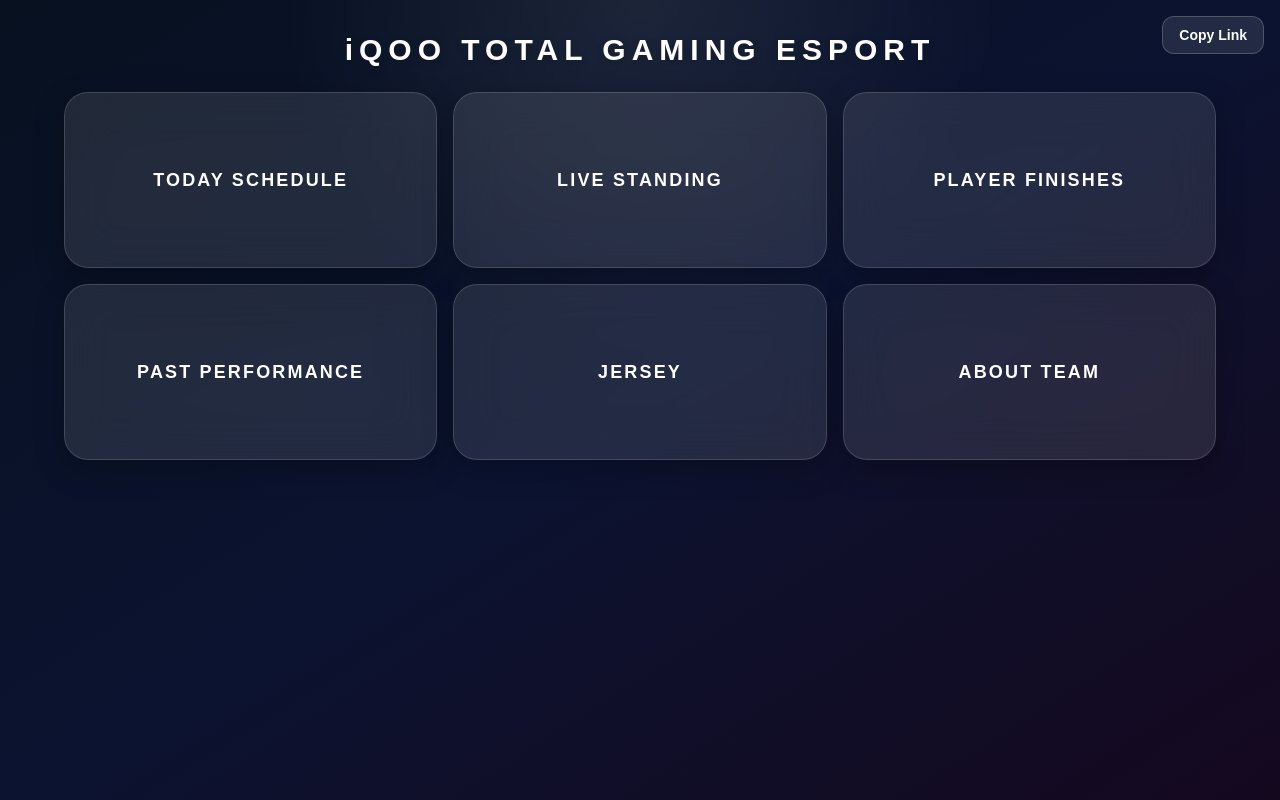
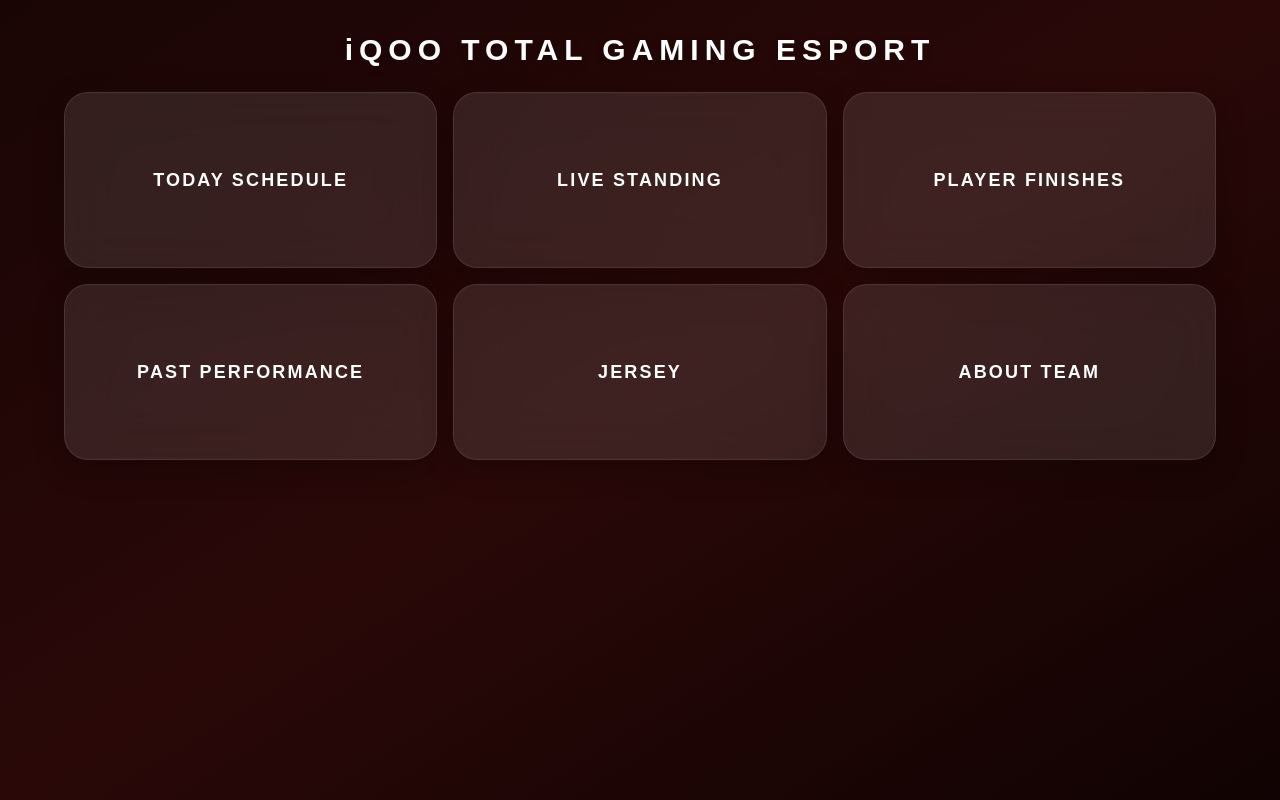
Before and after one commit to abhinavtomar081-art/tg-esport, a Next.js app: page / in a window 1280 px wide. Built offline with nearby package versions, Linux system fonts and the light colour scheme.

Commit message:
remove animation and add red theme

```diff
--- a/app/page.tsx
+++ b/app/page.tsx
@@ -1,8 +1,4 @@
 "use client";
-
-import { motion, AnimatePresence } from "framer-motion";
-import { useEffect, useState } from "react";
-import Image from "next/image";
 
 const boxItems = [
   "TODAY SCHEDULE",
@@ -14,68 +10,15 @@
 ];
 
 export default function Home() {
-  const [showLogo, setShowLogo] = useState(true);
-
-  useEffect(() => {
-    const timer = setTimeout(() => {
-      setShowLogo(false);
-    }, 2200);
-
-    return () => clearTimeout(timer);
-  }, []);
-
   return (
-    <div className="relative min-h-screen overflow-hidden bg-[#060816]">
-      {/* Premium animated background */}
+    <div className="relative min-h-screen overflow-hidden bg-[#140505]">
+      {/* Red background theme */}
       <div className="absolute inset-0">
-        <div className="absolute -top-24 -left-20 h-72 w-72 rounded-full bg-cyan-500/25 blur-3xl animate-pulse" />
-        <div className="absolute top-1/4 -right-20 h-80 w-80 rounded-full bg-fuchsia-500/25 blur-3xl animate-pulse" />
-        <div className="absolute bottom-0 left-1/4 h-72 w-72 rounded-full bg-blue-600/25 blur-3xl animate-pulse" />
-        <div className="absolute inset-0 bg-gradient-to-br from-[#081120] via-[#0b1330] to-[#14081f]" />
-        <div className="absolute inset-0 bg-[radial-gradient(circle_at_top,rgba(255,255,255,0.08),transparent_35%)]" />
+        <div className="absolute -top-24 -left-20 h-72 w-72 rounded-full bg-red-500/20 blur-3xl" />
+        <div className="absolute top-1/4 -right-20 h-80 w-80 rounded-full bg-rose-500/20 blur-3xl" />
+        <div className="absolute bottom-0 left-1/4 h-72 w-72 rounded-full bg-orange-500/15 blur-3xl" />
+        <div className="absolute inset-0 bg-gradient-to-br from-[#1a0505] via-[#2a0808] to-[#110303]" />
       </div>
-
-      {/* Logo intro */}
-      <AnimatePresence>
-        {showLogo && (
-          <motion.div
-            initial={{ opacity: 1 }}
-            exit={{ opacity: 0, transition: { duration: 0.5 } }}
-            className="absolute inset-0 z-50 flex items-center justify-center bg-[#060816]"
-          >
-            <motion.div
-              initial={{ scale: 0.2, opacity: 0, rotate: -8 }}
-              animate={{
-                scale: [0.2, 1.15, 1],
-                opacity: [0, 1, 1],
-                rotate: [-8, 0, 0],
-              }}
-              transition={{ duration: 1.4, ease: "easeOut" }}
-              className="relative flex items-center justify-center"
-            >
-              <motion.div
-                initial={{ opacity: 0, scale: 0.6 }}
-                animate={{ opacity: [0, 0.8, 0], scale: [0.6, 1.4, 1.8] }}
-                transition={{ duration: 1.4, ease: "easeOut" }}
-                className="absolute h-52 w-52 rounded-full bg-cyan-400/30 blur-2xl"
-              />
-              <motion.div
-                animate={{ y: [0, -6, 0] }}
-                transition={{ duration: 1.8, repeat: Infinity, ease: "easeInOut" }}
-              >
-                <Image
-                  src="/logo.png"
-                  alt="Logo"
-                  width={180}
-                  height={180}
-                  priority
-                  className="object-contain drop-shadow-[0_0_30px_rgba(255,255,255,0.25)]"
-                />
-              </motion.div>
-            </motion.div>
-          </motion.div>
-        )}
-      </AnimatePresence>
 
       {/* Main content */}
       <div className="relative z-10 flex min-h-screen flex-col items-center px-4 pt-6 pb-10">
@@ -83,31 +26,16 @@
           iQOO TOTAL GAMING ESPORT
         </h1>
 
-        <button
-          onClick={() => {
-            navigator.clipboard.writeText(window.location.href);
-            alert("Link copied 🔥");
-          }}
-          className="absolute right-4 top-4 rounded-xl border border-white/20 bg-white/10 px-4 py-2 text-sm font-semibold text-white backdrop-blur-md transition hover:bg-white/20 active:scale-95"
-        >
-          Copy Link
-        </button>
-
         <div className="grid w-full max-w-6xl grid-cols-1 gap-4 md:grid-cols-3">
           {boxItems.map((item, index) => (
-            <motion.div
+            <div
               key={index}
-              initial={{ scale: 0.7, opacity: 0 }}
-              animate={{ scale: 1, opacity: 1 }}
-              transition={{ duration: 0.45, delay: index * 0.1 }}
-              whileHover={{ y: -4, scale: 1.02 }}
-              whileTap={{ scale: 0.97 }}
-              className="group flex h-36 w-full items-center justify-center rounded-3xl border border-white/15 bg-white/10 px-4 text-center shadow-[0_10px_30px_rgba(0,0,0,0.25)] backdrop-blur-xl md:h-44"
+              className="flex h-36 w-full items-center justify-center rounded-3xl border border-white/10 bg-white/10 px-4 text-center shadow-[0_10px_30px_rgba(0,0,0,0.25)] backdrop-blur-xl md:h-44"
             >
-              <span className="text-base font-bold tracking-[0.12em] text-white transition group-hover:text-cyan-200 md:text-lg">
+              <span className="text-base font-bold tracking-[0.12em] text-white md:text-lg">
                 {item}
               </span>
-            </motion.div>
+            </div>
           ))}
         </div>
       </div>
```
